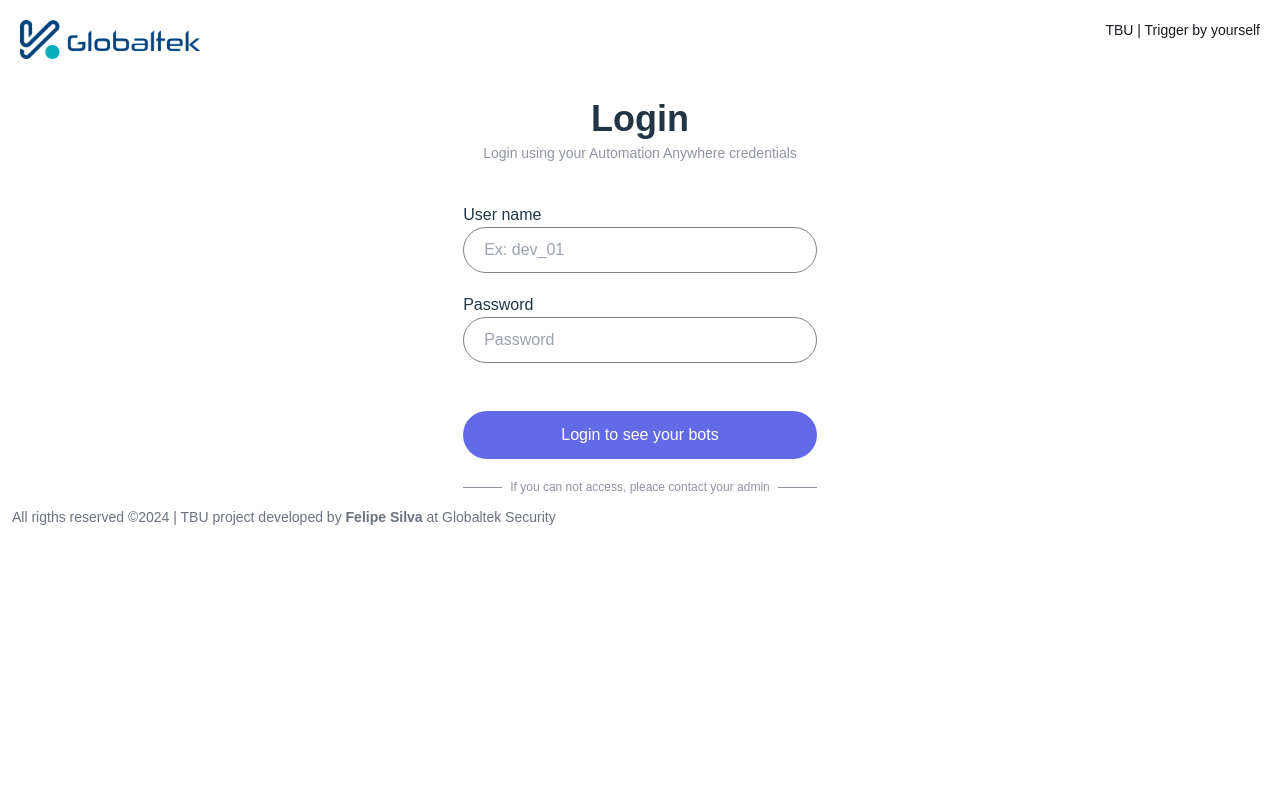
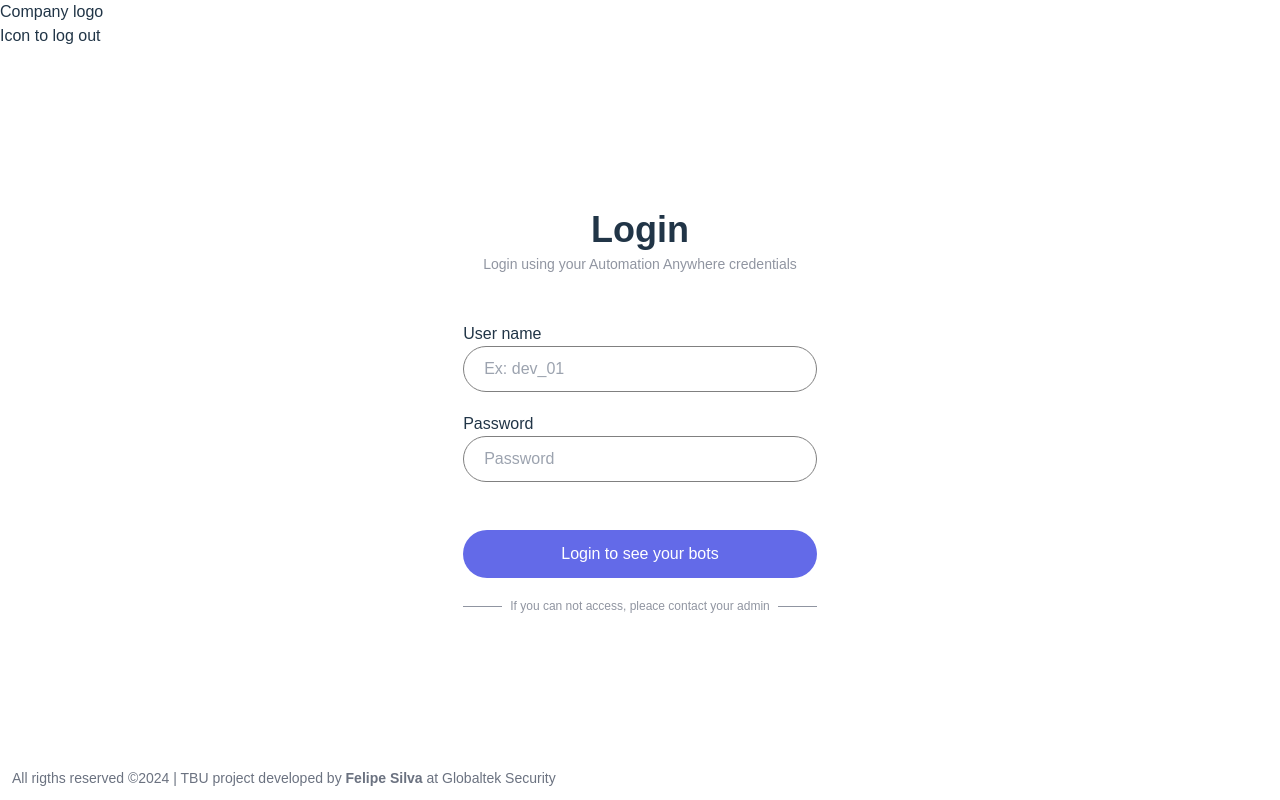
Before and after one commit to AND3SIL4/tbu.project, a React (Vite) app: page / in a window 1280 px wide. Built offline with nearby package versions, Linux system fonts and the light colour scheme; sample sign-in values are in the browser's storage.

Commit message:
style(login) styles for login view has been updated

```diff
--- a/src/App.jsx
+++ b/src/App.jsx
@@ -1,7 +1,19 @@
+import Footer from "./components/Footer";
 import AppRoutes from "./routes/Routes";
+import validAuth from "./routes/validAuthentication";
+import HeaderHome from "./components/HeaderHome";
+import HeaderLogin from "./components/HeaderLogin";
 
 const App = () => {
-  return <AppRoutes />;
+  return (
+    <div className="flex flex-col min-h-screen">
+      {validAuth() ? <HeaderHome /> : <HeaderLogin />}
+      <main className="flex-1 grid place-items-center">
+        <AppRoutes />
+      </main>
+      <Footer />
+    </div>
+  );
 };
 
 export default App;
--- a/src/components/HeaderHome.jsx
+++ b/src/components/HeaderHome.jsx
@@ -0,0 +1,14 @@
+const HeaderHome = () => {
+  return (
+    <header>
+      <nav>
+        <ul>
+          <li>Company logo</li>
+          <li>Icon to log out</li>
+        </ul>
+      </nav>
+    </header>
+  );
+};
+
+export default HeaderHome;
--- a/src/components/Home.jsx
+++ b/src/components/Home.jsx
@@ -1,5 +1,4 @@
-import React, { useEffect, useState } from "react";
-import Footer from "./Footer";
+import { useEffect, useState } from "react";
 
 const Home = () => {
   const [taskBots, setTaskBots] = useState([]);
@@ -7,7 +6,6 @@ const Home = () => {
   return (
     <div>
       <h2>Task bot list</h2>
-      <Footer />
     </div>
   );
 };
--- a/src/components/LoginFrom.jsx
+++ b/src/components/LoginFrom.jsx
@@ -4,12 +4,15 @@ import { useNavigate } from "react-router-dom";
 import "../styles/LoginForm.css";
 
 const LoginForm = () => {
+  // Create the initial credentials
   const [credentials, setCredentials] = useState({
     username: "",
     password: "",
   });
+  // Initialize the navigate object
   const navigate = useNavigate();
 
+  // Call the API to log in
   const handleLogin = async (e) => {
     e.preventDefault();
     try {
@@ -25,7 +28,7 @@ const LoginForm = () => {
   };
   return (
     <form className="flex flex-col gap-5" onSubmit={handleLogin}>
-      <div className="grid place-items-center gap-1 p-5">
+      <div className="grid place-items-center gap-1 p-5 mb-2">
         <h1 className="text-4xl font-bold">Login</h1>
         <p className="text-sm text-custom-gray">
           Login using your Automation Anywhere credentials
--- /dev/null
+++ b/src/routes/PrivateRoute.jsx
@@ -0,0 +1,9 @@
+import { Navigate } from "react-router-dom";
+import validAuth from "./validAuthentication";
+
+const PrivateRoute = (children) => {
+  if (!validAuth()) return <Navigate to={"/"} replace />;
+  return children;
+};
+
+export default PrivateRoute;
--- a/src/routes/PrivateRoute.tsx
+++ /dev/null
@@ -1,15 +0,0 @@
-import React from "react";
-import { Navigate } from "react-router-dom";
-
-const PrivateRoute = ({ children }) => {
-  const token = localStorage.getItem("token");
-
-  if (!token) {
-    // If the token does not exist, then redirect to login
-    return <Navigate to="/" replace />;
-  }
-  // If the token exist render the children
-  return children;
-};
-
-export default PrivateRoute;
--- a/src/routes/Routes.jsx
+++ b/src/routes/Routes.jsx
@@ -1,12 +1,12 @@
 import { BrowserRouter as Router, Route, Routes } from "react-router-dom";
 import Home from "../components/Home";
+import LoginForm from "../components/LoginFrom";
 import PrivateRoute from "./PrivateRoute";
-import Login from "../views/Login";
 
 const AppRoutes = () => (
   <Router>
     <Routes>
-      <Route path="/" element={<Login />} />
+      <Route path="/" element={<LoginForm />} />
       {/*Protected home path*/}
       <Route
         path="/home"
--- /dev/null
+++ b/src/routes/validAuthentication.js
@@ -0,0 +1,10 @@
+function validAuth() {
+  // Get the token from the local storage
+  const token = localStorage.getItem("token");
+
+  // Validate if the token is valid
+  if (!token) return false;
+  return true;
+}
+
+export default validAuth;
--- a/src/views/Login.jsx
+++ /dev/null
@@ -1,17 +0,0 @@
-import Footer from "../components/Footer";
-import HeaderLogin from "../components/HeaderLogin";
-import LoginForm from "../components/LoginFrom";
-
-const Login = () => {
-  return (
-    <div className="h-full">
-      <HeaderLogin />
-      <section className="grid place-items-center m-auto">
-        <LoginForm />
-      </section>
-      <Footer />
-    </div>
-  );
-};
-
-export default Login;
```
